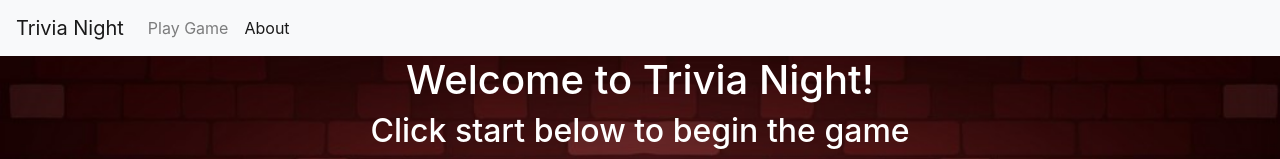
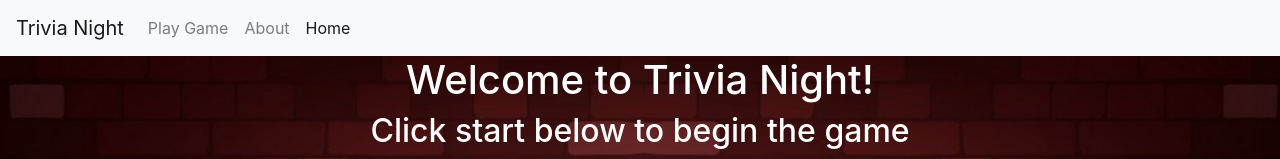
Before and after one commit to okidli1/MidnightBlue, a plain HTML site: page project.html in a window 1280 px wide. Shown: the top 159 px of the page. Drawn offline with nearby package versions, Linux system fonts and the light colour scheme.

Commit message:
added home button

```diff
--- a/project.html
+++ b/project.html
@@ -23,9 +23,11 @@
             <li class="nav-item">
               <a class="nav-link" href="jeopardy.html">Play Game</a>
             </li>
+            <li class="nav-item">
+              <a class="nav-link" href="about.html">About</a>
+            </li>
             <li class="nav-item active">
-              <a class="nav-link" href="about.html">About <span class="sr-only">(current)</span></a>
-            </li>
+                <a class="nav-link" href="project.html">Home <span class="sr-only">(current)</span></a>
           </ul>
         </div>
       </nav>
```
